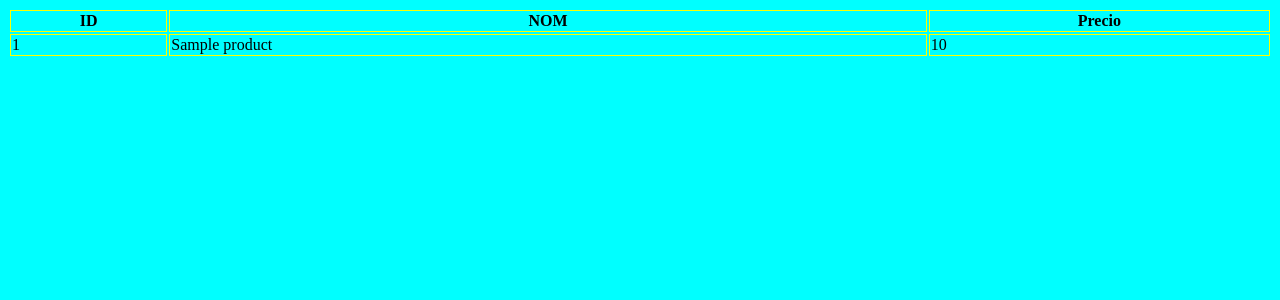
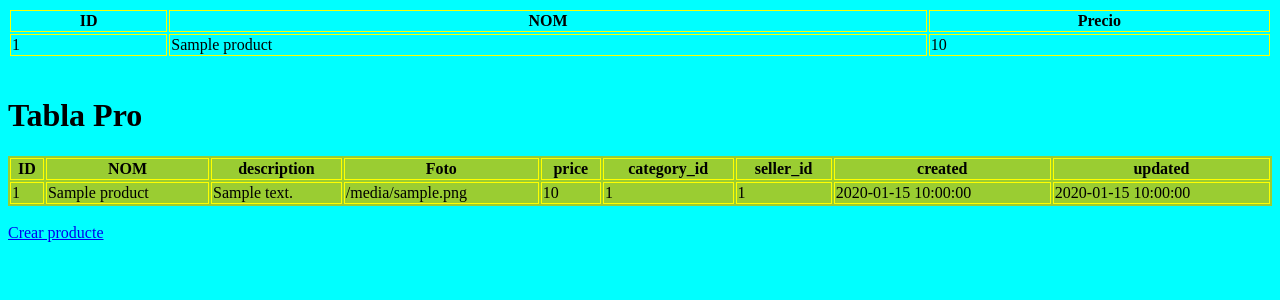
Before and after one commit to AndresJMir/DAW2_M12-Proyecto-1, a Flask app: template templates/products/list.html in a window 1280 px wide. Shown: the top 300 px of the page. Run offline with Flask 3, Linux system fonts and the light colour scheme; the template is opened without the code that fills it: most values are stand-ins (such as "Sample title", 1, 10 or a date in 2020).

Commit message:
Tabla list y create!

```diff
--- a/app.py
+++ b/app.py
@@ -1,4 +1,4 @@
-from flask import Flask, render_template, redirect, url_for
+from flask import Flask, request, abort, render_template, redirect, url_for
 import sqlite3
 
 app = Flask(__name__)
@@ -13,6 +13,7 @@ def get_db_connection():
     con.row_factory = sqlite3.Row
     return con
 
+
 @app.route('/')
 def init():
     return redirect(url_for('products_list'))
@@ -20,7 +21,48 @@ def init():
 @app.route('/products/list')
 def products_list():
     with get_db_connection() as con:
-        res = con.execute("SELECT id, title, price FROM products ORDER BY id ASC")
+        #res = con.execute("SELECT id, title, price FROM products ORDER BY id ASC")
+        res = con.execute("SELECT * FROM products ORDER BY id ASC")
         products = res.fetchall()
 
     return render_template('products/list.html', products = products)
+
+# Controlador
+@app.route('/products/create', methods=["GET", "POST"])
+def products_create():
+	if request.method == 'GET':
+		# Show form
+		return render_template('products/create.html')
+	elif request.method == 'POST':
+		# Get POST data
+		data = request.form
+		# TODO Validate data
+		# TODO Generate data
+		# TODO Save data (database insert)
+		# Redirect to list page
+
+		#Recibe del Post los datos
+		title = str(request.form['title'])
+		description = request.form['description']
+		photo = request.form['photo']
+		price = float(request.form['price'])
+		category_id = request.form['category_id']
+		seller_id = request.form['seller_id']
+		#Valida
+		if len(title) > 255 or len(title) == 0:
+			return render_template('products/create.html', "No se cumplen las condiciones")
+		else:
+			with get_db_connection() as ins:
+				inserte = """INSERT INTO products (title, description, photo, price, category_id, seller_id, created, updated) VALUES  ( ?, ?, ?, ?, ?, ?, DATETIME('now'), DATETIME('now'))"""
+				tupla = title, description, photo, price, category_id, seller_id
+				ins = ins.execute(inserte, tupla)
+				products = ins.fetchall()
+			return redirect(url_for('products_list'))
+	else:
+		# Not found response
+		abort(404)
+
+@app.route('/products/update/<int:id>')
+def products_update(id):
+   # TODO Everything
+    return
--- a/static/style.css
+++ b/static/style.css
@@ -11,3 +11,6 @@ table {
 td, th {
     border: 1px solid yellow;
 }
+.pro_tabla{
+    background-color: yellowgreen;
+}
--- a/templates/products/list.html
+++ b/templates/products/list.html
@@ -21,5 +21,33 @@
 			</tr>
 		{% endfor %}
 	</table>
+	<br/><h1>Tabla Pro</h1>
+	<table class="pro_tabla">
+		<tr>
+			<th>ID</th>
+			<th>NOM</th>
+			<th>description</th>
+			<th>Foto</th>
+			<th>price</th>
+			<th>category_id</th>
+			<th>seller_id</th>
+			<th>created</th>
+			<th>updated</th>
+		</tr>
+		{% for product in products %}
+		<tr>
+			<td>{{ product['id'] }}</a></td>
+			<td>{{ product['title'] }}</a></td>
+			<td>{{ product['description'] }}</a></td>
+			<td>{{ product['photo'] }}</a></td>
+			<td>{{ product['price'] }}</a></td>
+			<td>{{ product['category_id'] }}</a></td>
+			<td>{{ product['seller_id'] }}</a></td>
+			<td>{{ product['created'] }}</a></td>
+			<td>{{ product['updated'] }}</a></td>
+		</tr>
+	{% endfor %}
+	</table><br/>
+	<a class="action" href="{{url_for('products_create')}}">Crear producte</a>
 </body>
 </html>
```
Also changed, not shown: templates/products/create.html (added, +41 -0 lines), database.db, 1 other file.
